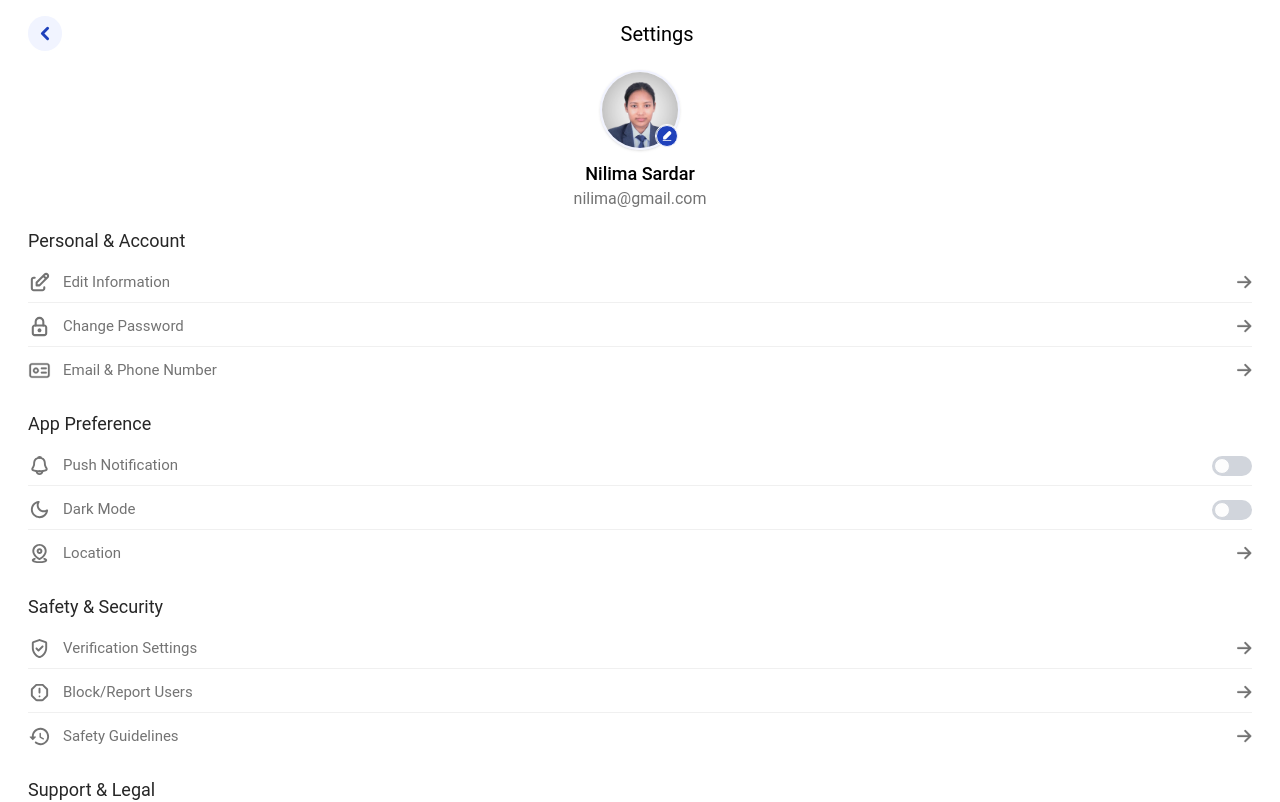
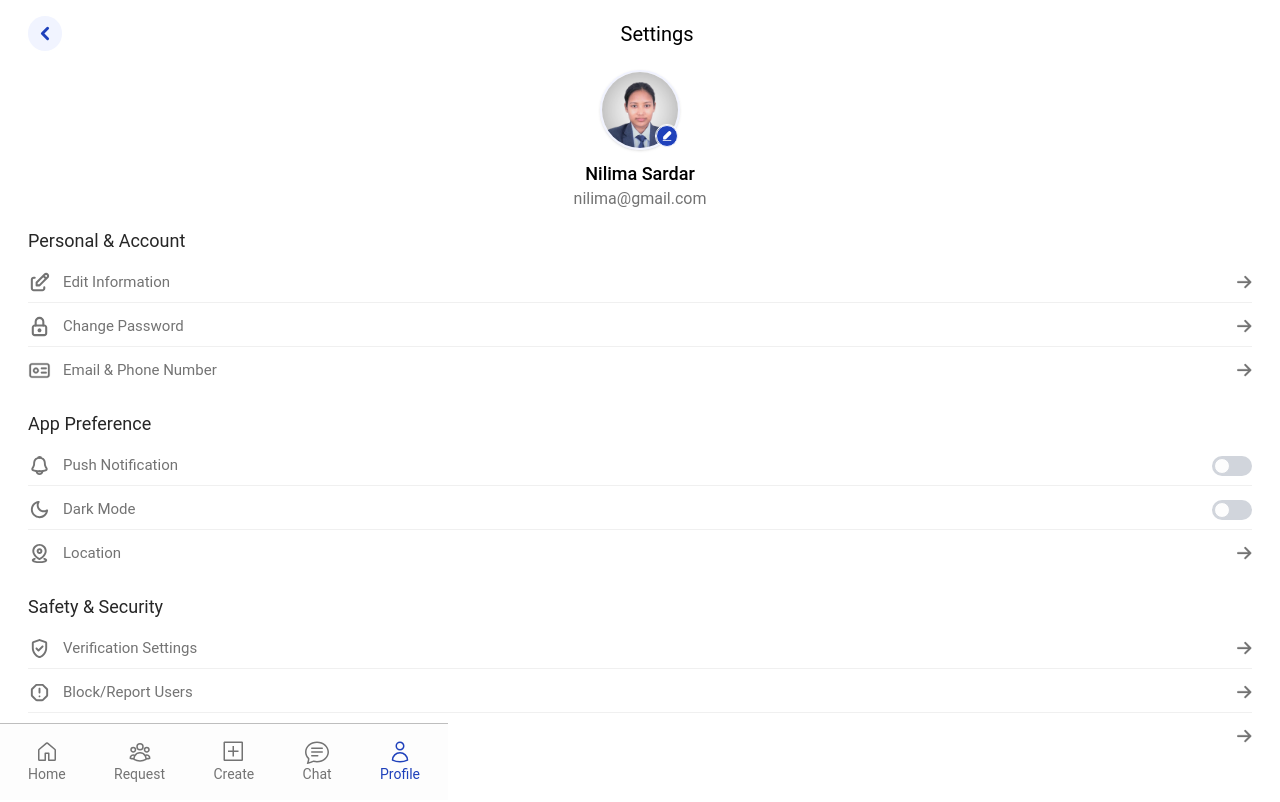
Before and after one commit to NilimaSardar/Skill_Sharing_Platform, a React (Vite) app in the folder Frontend/: page /dashboard/profile/profileSettings in a window 1280 px wide. Shown: the top 802 px of the page. Built offline with nearby package versions, Linux system fonts and the light colour scheme; no server answers.

Commit message:
managed logout button

```diff
--- a/Frontend/src/pages/Dashboard/Dashboard.jsx
+++ b/Frontend/src/pages/Dashboard/Dashboard.jsx
@@ -26,7 +26,8 @@ const Dashboard = () => {
   return (
     <>
       <Outlet />
-      {showMobileMenu && <MobileMenu />}
+      {/* {showMobileMenu && <MobileMenu />} */}
+      <MobileMenu />
     </>
   );
 };
--- a/Frontend/src/pages/Dashboard/Profile/ProfileSetting.jsx
+++ b/Frontend/src/pages/Dashboard/Profile/ProfileSetting.jsx
@@ -33,7 +33,7 @@ const ProfileSetting = () => {
         </div>
 
         {/* All Settings */}
-        <div className='mt-4 mb-8'>
+        <div className='mt-4 mb-28'>
             {/* Personal & Account */}
             <div className='mt-3'>
                 <h2 className='text-text text-lg'>Personal & Account</h2>
```
